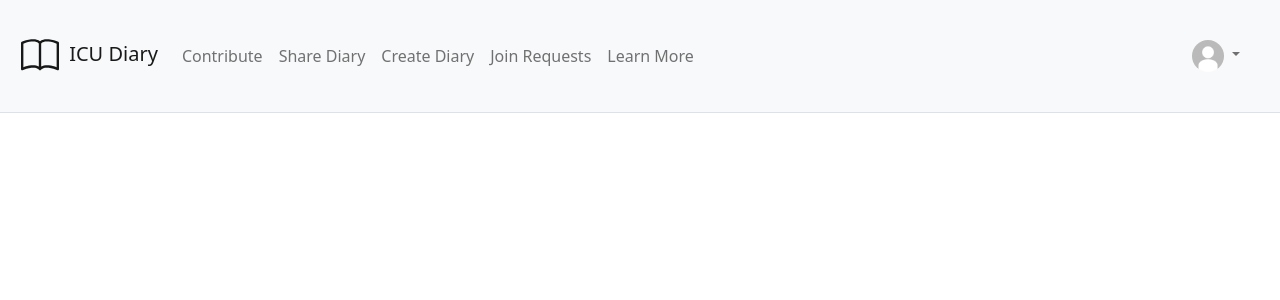
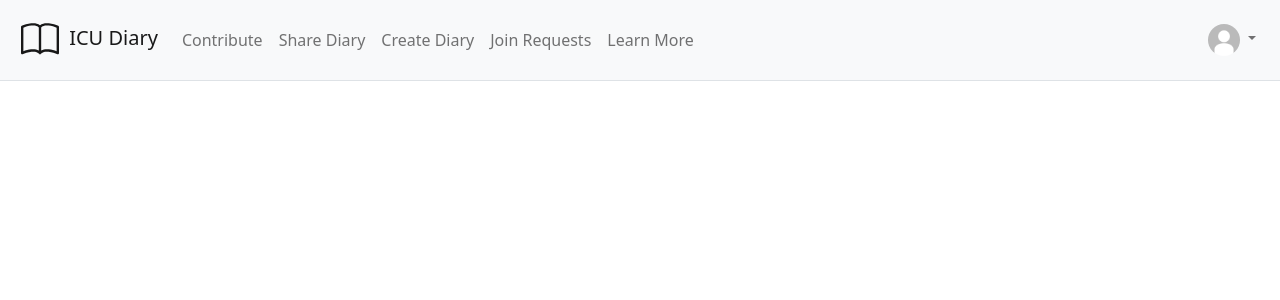
Before and after one commit to willcooley4/icu-diary, a Flask app: page /new_diary/ in a window 1280 px wide. Shown: the top 300 px of the page. Run offline with Flask 2, Linux system fonts and the light colour scheme; the visitor is signed in with stand-in values (Sample User, id 1); some libraries are stand-ins or nearby versions.

Commit message:
navbar stuff

```diff
--- a/diary/templates/navbar.html
+++ b/diary/templates/navbar.html
@@ -50,11 +50,11 @@
       </div>
 
       <ul class="navbar-nav">
-        <li class="nav-item dropdown m-3">
+        <li class="nav-item dropdown">
           <a href="#" class="nav-link dropdown-toggle" id="navbarDropdownMenuLink" data-toggle="dropdown" aria-haspopup="true" aria-expanded="false">
             <img src="../static/images/default_profile.jpg" alt="mdo" width="32" height="32" class="rounded-circle">
           </a>
-          <div class="dropdown-menu" aria-labelledby="navbarDropdownMenuLink">
+          <div class="dropdown-menu dropdown-menu-right" aria-labelledby="navbarDropdownMenuLink">
             <a class="dropdown-item" href="/auth/manage">Profile Settings</a>
             <hr class="dropdown-divider"></hr>
             <a class="dropdown-item" href="/auth/logout">Sign Out</a>
```
